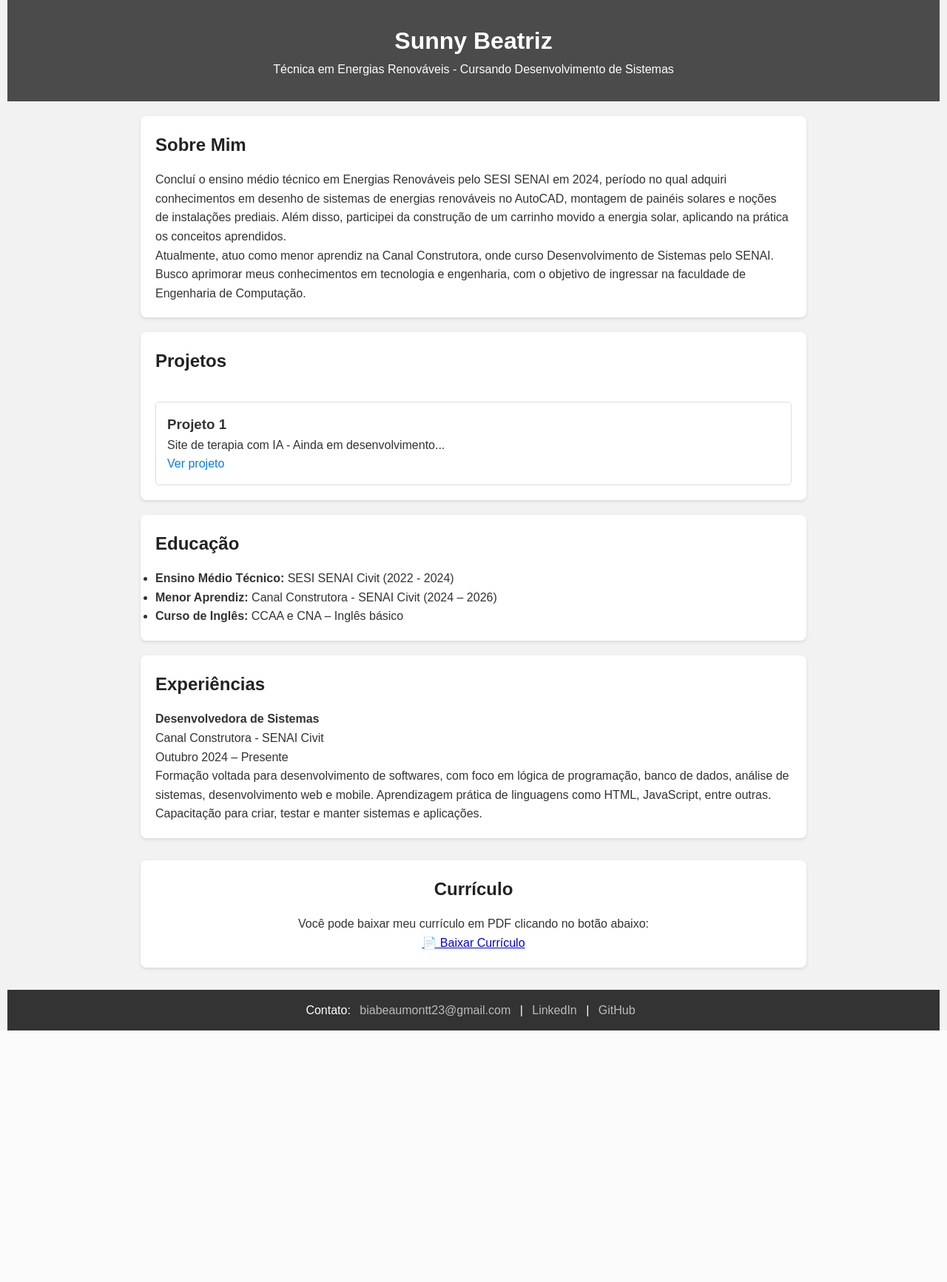
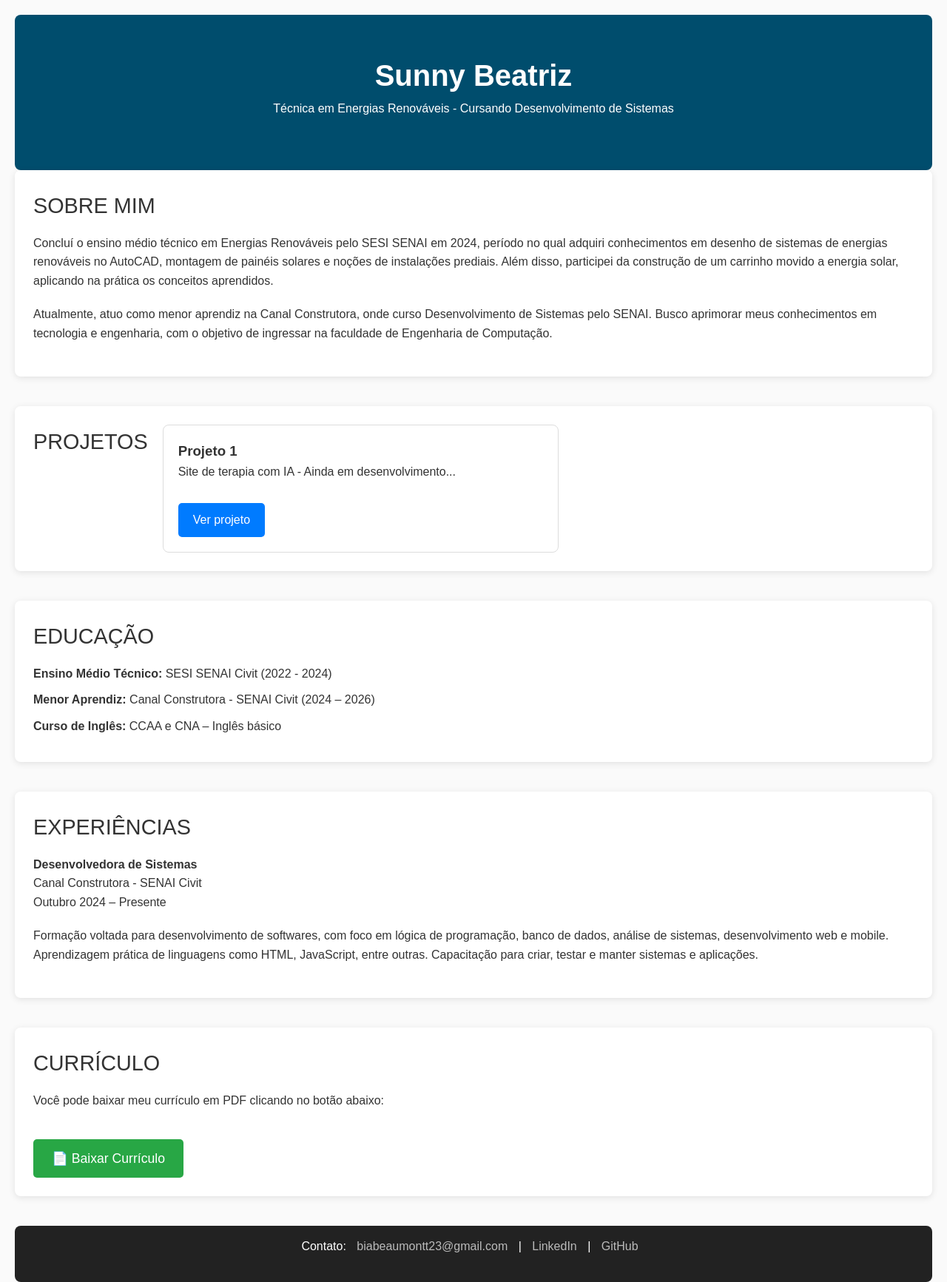
Before and after one commit to sunnybeatriz/portfolio, a Flask app: page / in a window 1280 px wide. Shown: the whole page at 74% size. Before the commit the page ends 1393 px from the top, so only its background shows below. Run offline with Flask 3, Linux system fonts and the light colour scheme.

Commit message:
Update style.css

```diff
--- a/static/style.css
+++ b/static/style.css
@@ -5,96 +5,192 @@
 }
 
 body {
-    font-family: Arial, sans-serif;
-    background: #f2f2f2;
+    font-family: 'Poppins', sans-serif;
+    background-color: #fafafa;
     color: #333;
     line-height: 1.6;
-    padding: 0 10px;
+    padding: 0 20px;
 }
 
 header {
-    background: #4b4b4b;
+    background: #004d6d;
     color: white;
-    padding: 30px 20px;
+    padding: 50px 20px;
     text-align: center;
+    border-radius: 8px;
+    margin-top: 20px;
+}
+
+h1 {
+    font-size: 2.5rem;
+    font-weight: 600;
+}
+
+.subtitle {
+    font-size: 1.2rem;
+    font-weight: 300;
+}
+
+main {
+    max-width: 1100px;
+    margin: 40px auto;
 }
 
 section {
     background: white;
-    margin: 20px auto;
-    padding: 20px;
+    margin-bottom: 40px;
+    padding: 25px;
     border-radius: 8px;
-    max-width: 900px;
-    box-shadow: 0 2px 4px rgba(0,0,0,0.1);
+    box-shadow: 0 2px 10px rgba(0, 0, 0, 0.1);
 }
 
 h2 {
+    color: #333;
+    font-size: 1.8rem;
     margin-bottom: 15px;
-    color: #222;
+    text-transform: uppercase;
+    font-weight: 500;
+}
+
+p {
+    font-size: 1rem;
+    margin-bottom: 20px;
+}
+
+ul {
+    list-style-type: none;
+    font-size: 1rem;
+}
+
+ul li {
+    margin-bottom: 10px;
 }
 
 .projects {
     display: flex;
-    flex-direction: column;
+    flex-wrap: wrap;
     gap: 20px;
 }
 
 .project {
+    background: #fff;
     border: 1px solid #ddd;
-    padding: 15px;
-    border-radius: 5px;
-    transition: transform 0.2s;
+    border-radius: 8px;
+    padding: 20px;
+    width: 100%;
+    max-width: 45%;
+    transition: transform 0.3s, box-shadow 0.3s;
 }
 
 .project:hover {
-    transform: translateY(-2px);
-    box-shadow: 0 2px 8px rgba(0, 0, 0, 0.1);
+    transform: translateY(-5px);
+    box-shadow: 0 4px 10px rgba(0, 0, 0, 0.15);
 }
 
 .project a {
-    color: #007BFF;
+    display: inline-block;
+    background-color: #007BFF;
+    color: white;
+    padding: 10px 20px;
     text-decoration: none;
+    border-radius: 5px;
+    margin-top: 10px;
+    transition: background-color 0.3s;
 }
 
 .project a:hover {
-    text-decoration: underline;
+    background-color: #0056b3;
 }
 
 footer {
-    background: #333;
+    background: #222;
     color: white;
     text-align: center;
     padding: 15px 10px;
     margin-top: 30px;
+    border-radius: 8px;
 }
 
 footer a {
     color: #bbb;
-    margin: 0 8px;
+    margin: 0 10px;
     text-decoration: none;
+    font-weight: 400;
 }
 
 footer a:hover {
     color: white;
     text-decoration: underline;
+
 }
 
-/* Responsivo */
-@media (max-width: 600px) {
-    body {
-        padding: 0 5px;
+.btn-cv {
+    display: inline-block;
+    background-color: #28a745;
+    color: white;
+    padding: 12px 25px;
+    text-decoration: none;
+    border-radius: 5px;
+    font-size: 1.1rem;
+    margin-top: 20px;
+    transition: background-color 0.3s;
+}
+
+.btn-cv:hover {
+    background-color: #218838;
+}
+
+/* Habilidades */
+.skills {
+    display: grid;
+    grid-template-columns: 1fr 1fr 1fr;
+    gap: 20px;
+}
+
+.skill {
+    background-color: #ffffff;
+    padding: 20px;
+    border-radius: 8px;
+    box-shadow: 0 2px 10px rgba(0, 0, 0, 0.1);
+}
+
+.skill h3 {
+    font-size: 1.6rem;
+    color: #004d6d;
+    margin-bottom: 15px;
+    text-transform: uppercase;
+    font-weight: 600;
+}
+
+.skill ul {
+    list-style: none;
+    font-size: 1rem;
+}
+
+.skill ul li {
+    margin-bottom: 10px;
+}
+
+/* Responsividade */
+@media (max-width: 768px) {
+    .projects {
+        flex-direction: column;
+        align-items: center;
     }
 
-    .projects {
-        flex-direction: column;
+    .project {
+        width: 80%;
     }
 
-    section {
-        padding: 15px;
+    .curriculo {
+        text-align: center;
+    }
+
+    .skills {
+        grid-template-columns: 1fr;
+    }
+
+    body {
+        padding: 0 15px;
     }
 }
-
-.curriculo {
-    text-align: center;
-    margin-top: 30px;
-}
```
